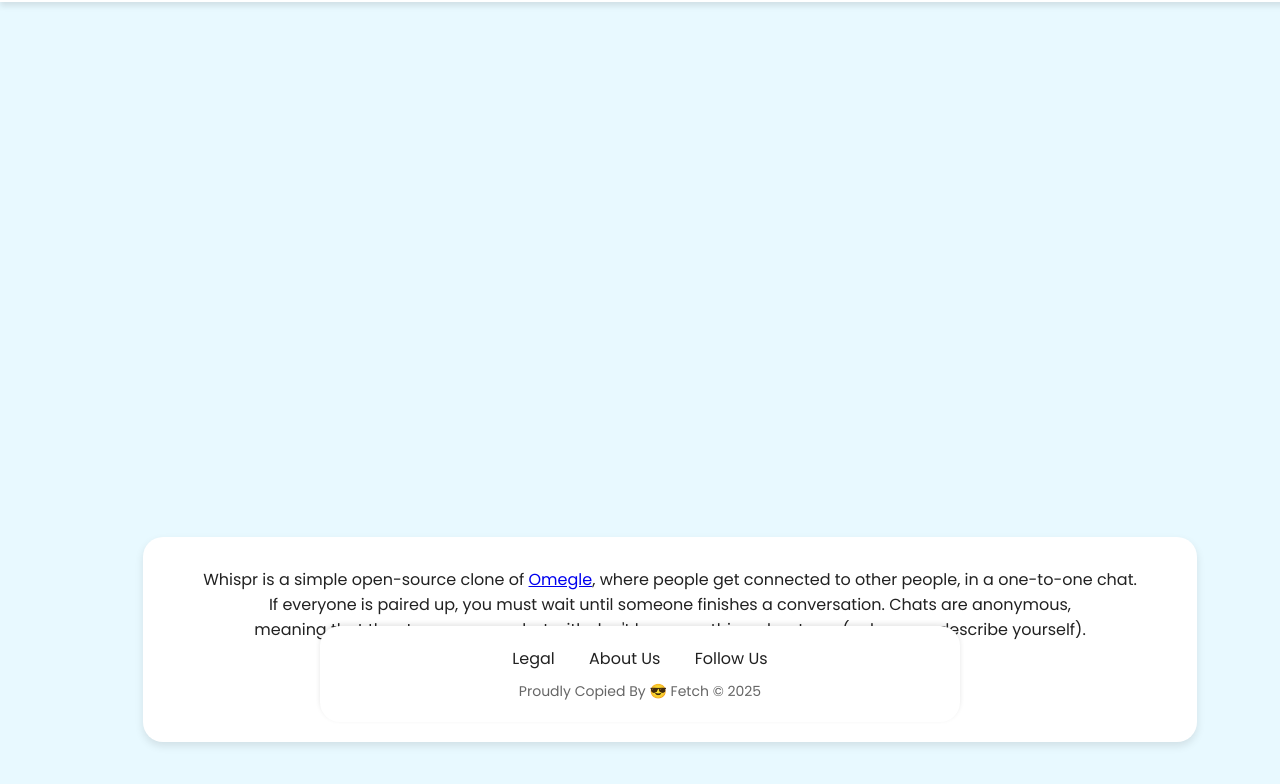
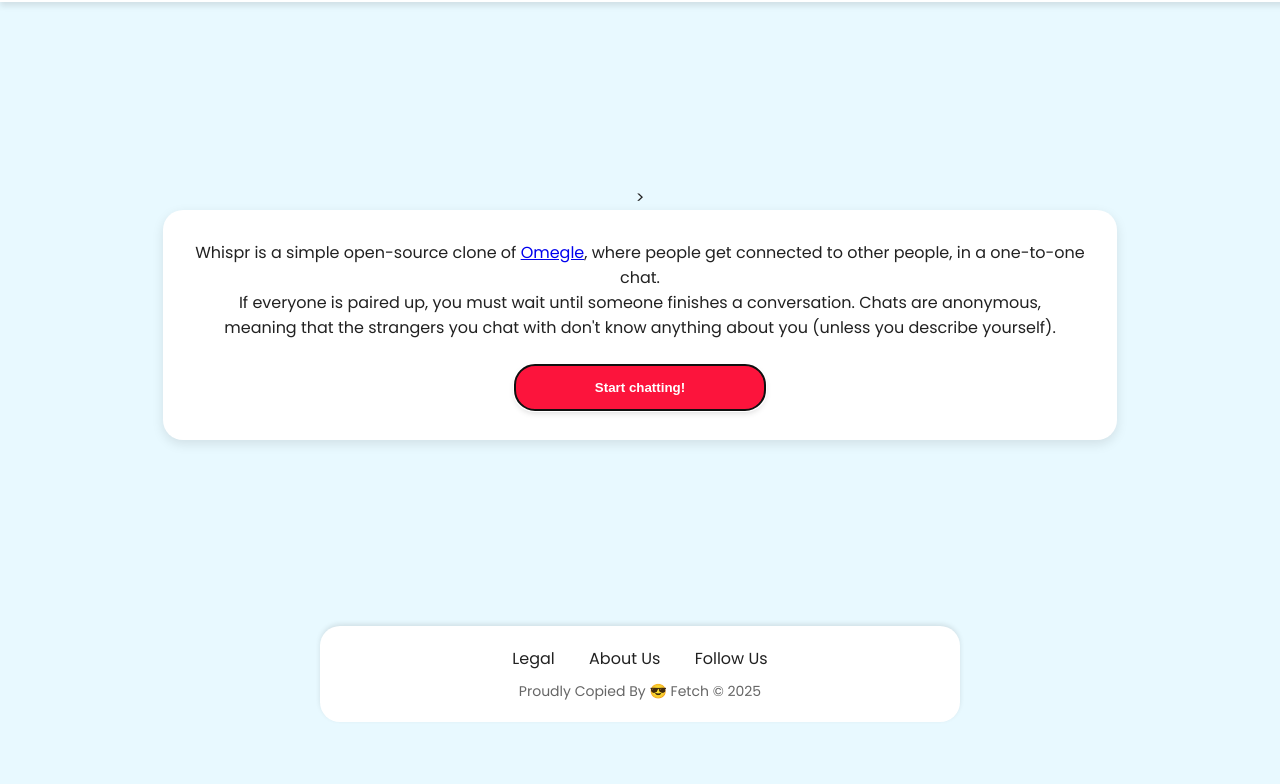
Before and after one commit to rahulpandiyan/whirpr, a website: page index.html in a window 1280 px wide. Shown: the part 58-842 px from the top of the page. Drawn offline with nearby package versions, Linux system fonts and the light colour scheme.

```diff
--- a/style/epsile.css
+++ b/style/epsile.css
@@ -98,6 +98,7 @@
 }
 
 /* Welcome Screen - Initially Visible */
+/* Welcome Screen - Centered Vertically */
 #welcomeScreen {
     display: flex;
     flex-direction: column;
@@ -105,12 +106,24 @@
     justify-content: center;
     text-align: center;
     width: 100%;
-    max-width: 1000px; /* Increased width for larger card */
+    max-width: 90%; /* Adjusted max-width for better fit on mobile */
     padding: 30px;
-    background: #fff;
+    background: #ffffff; /* White background */
     border-radius: var(--border-radius);
-    box-shadow: 0 4px 8px var(--header-shadow);
-    margin-top: 100px; /* Adjusted spacing */
+    box-shadow: 0 4px 12px rgba(0, 0, 0, 0.1); /* Softer shadow */
+    margin: auto; /* Center it vertically */
+    flex-grow: 1; /* Allow it to grow and take available space */
+    margin-bottom: 60px; /* Space from the footer */
+}
+
+/* Ensure the body uses flexbox to center content */
+body {
+    display: flex;
+    flex-direction: column;
+    justify-content: center; /* Center content vertically */
+    align-items: center;
+    min-height: 100vh; /* Full height of the viewport */
+    padding-bottom: 60px; /* Space for footer */
 }
 
 /* Chat Window */
@@ -170,7 +183,7 @@
 /* Your Messages - Right Side */
 .youMessage {
     align-self: flex-end;
-    background-color: #007aff; /* Instagram-like blue */
+    background-color: #833AB4; /* Instagram-like blue */
     color: white; /* White text for contrast */
     text-align: left;
     border-radius: 20px 20px 6px 20px; /* Rounded except bottom-left */
@@ -182,8 +195,8 @@
 /* Stranger Messages - Left Side */
 .strangerMessage {
     align-self: flex-start;
-    background-color: #e5e5ea; /* Light gray for stranger messages */
-    color: black;
+    background-color:  #405DE6; /* Light gray for stranger messages */
+    color: white; /* White text for contrast */
     text-align: left;
     border-radius: 20px 20px 6px 20px; /* Rounded except bottom-right */
     box-shadow: 0 2px 4px rgba(0, 0, 0, 0.1); /* Subtle shadow for depth */
```
